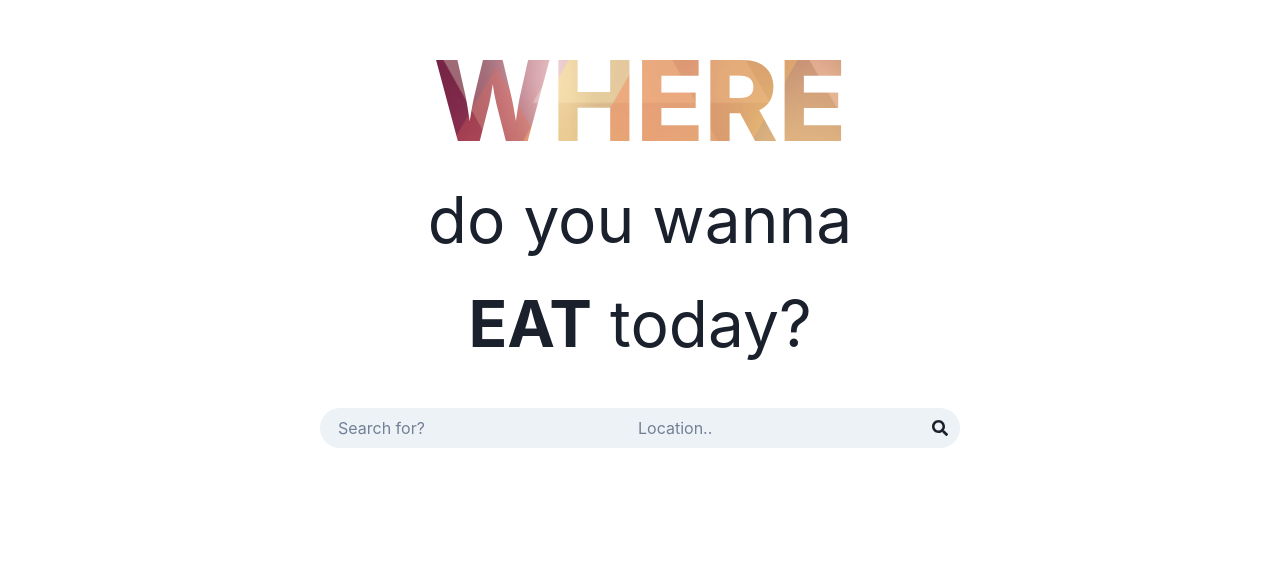
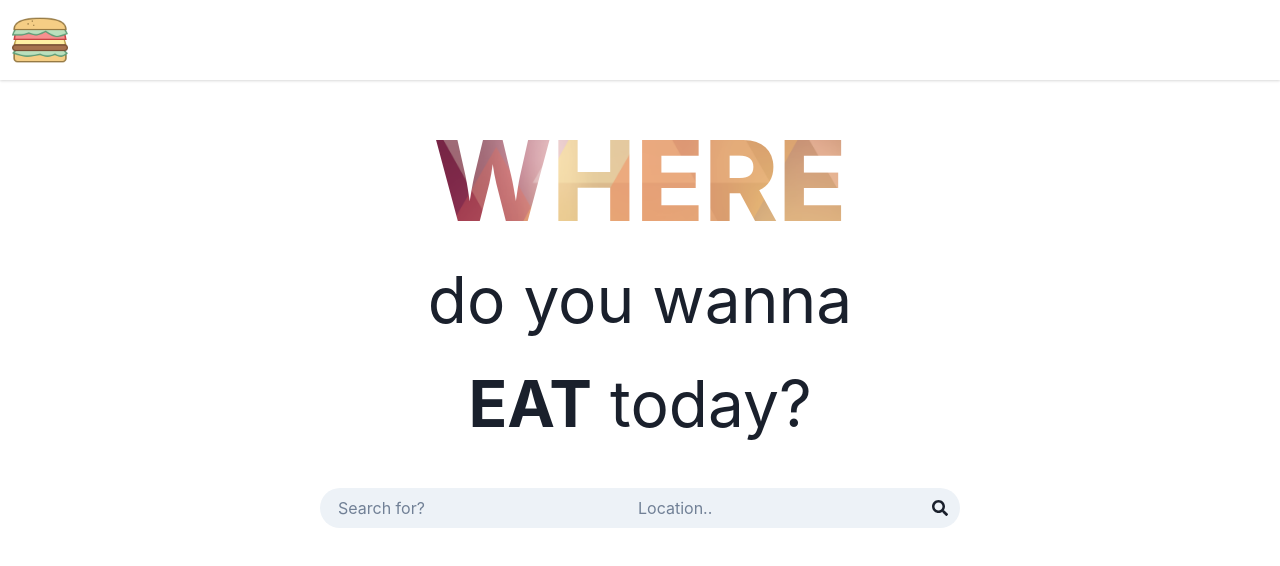
Before and after one commit to shoaibiqbal0/react-resturant-search, a React (Create React App) app: page / in a window 1280 px wide. Shown: the top 566 px of the page. Built offline with nearby package versions, Linux system fonts and the light colour scheme; no server answers.

Commit message:
Added navbar

```diff
--- a/src/components/NavBar.jsx
+++ b/src/components/NavBar.jsx
@@ -1,11 +1,12 @@
 import { Flex, HStack, Image } from "@chakra-ui/react";
 import React from "react";
+import hamburger from "../assets/hamburger.png";
 
 const NavBar = () => {
   return (
-    <Flex>
-      <HStack>
-        <Image />
+    <Flex boxShadow="base">
+      <HStack p="3">
+        <Image w="70%" src={hamburger} />
       </HStack>
     </Flex>
   );
```
